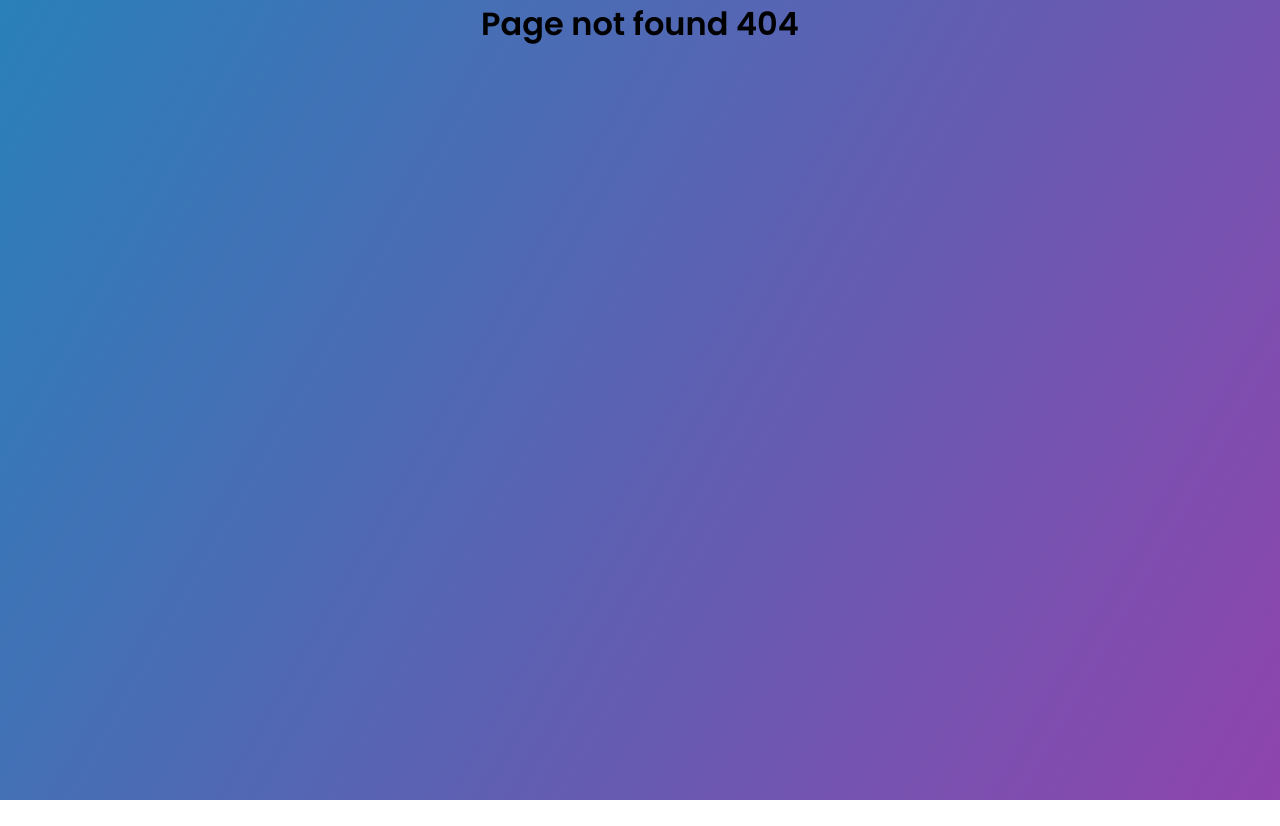
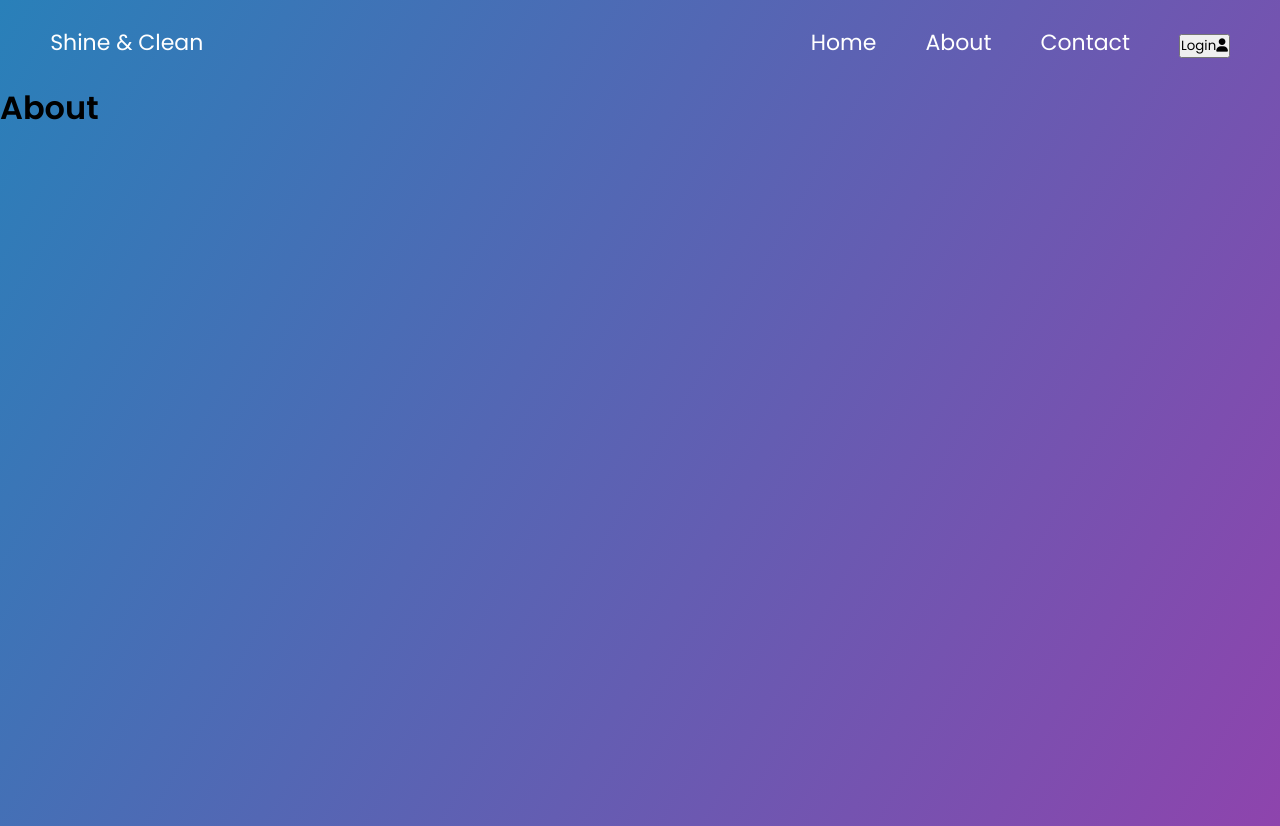
Before and after one commit to AD1121/group-project-app-react, a React (Create React App) app in the folder frontend/: page /about in a window 1280 px wide. Before the commit this address had no page. Before the commit the page ends 800 px from the top, so only its background shows below. Built offline with nearby package versions, Linux system fonts and the light colour scheme.

Commit message:
design made

```diff
--- a/frontend/public/index.html
+++ b/frontend/public/index.html
@@ -13,6 +13,20 @@
 
     <link rel="manifest" href="%PUBLIC_URL%/manifest.json" />
 
+    <!-- Fornawesome -->
+    <link
+      rel="stylesheet"
+      href="https://cdnjs.cloudflare.com/ajax/libs/font-awesome/6.4.0/css/all.min.css"
+    />
+
+    <!-- Google Fonts -->
+    <link rel="preconnect" href="https://fonts.googleapis.com" />
+    <link rel="preconnect" href="https://fonts.gstatic.com" crossorigin />
+    <link
+      href="https://fonts.googleapis.com/css2?family=Dancing+Script&display=swap"
+      rel="stylesheet"
+    />
+
     <title>React App</title>
   </head>
   <body>
--- a/frontend/src/App.css
+++ b/frontend/src/App.css
@@ -1,4 +1,4 @@
-.App {
+/* .App {
   text-align: center;
 }
 
@@ -35,4 +35,4 @@
   to {
     transform: rotate(360deg);
   }
-}
+} */
--- a/frontend/src/App.tsx
+++ b/frontend/src/App.tsx
@@ -1,16 +1,22 @@
 import './App.css';
-import { BrowserRouter as Router, Routes, Route, Link } from 'react-router-dom'
+import { BrowserRouter as Router, Routes, Route } from 'react-router-dom'
 import Homepage from './pages/Homepage';
 import Login from './pages/Login';
 import Userspage from './pages/Userspage';
 import Register from './pages/Register';
+import About from './pages/About';
+import Contact from './pages/Contact';
+import Menu from './components/Menu';
 
 function App() {
   return (
     <div className="App">
- <Router>
+      <Router>
+        <Menu></Menu>
         <Routes>
           <Route path='/' element={<Homepage />} />
+          <Route path='/about' element={<About />} />
+          <Route path='/contact' element={<Contact />} />
           <Route path='/login' element={<Login />} />
           <Route path='/register' element={<Register />} />
           <Route path='/userspage' element={<Userspage />} />
--- /dev/null
+++ b/frontend/src/components/Menu.tsx
@@ -0,0 +1,16 @@
+import { Link } from 'react-router-dom'
+import './menu.css'
+
+export default function Menu() {
+  return (
+    <div>
+      <ul>
+        <li>Shine & Clean</li>
+        <li className='push-right'> <Link className='links' to='/'>Home</Link> </li>
+        <li> <Link className='links' to='/about'>About </Link></li>
+        <li> <Link className='links' to='/contact'>Contact</Link> </li>
+        <li><button className='btn-user'>Login<i className="fa-solid fa-user"></i></button></li>
+      </ul>
+    </div>
+  )
+}
--- /dev/null
+++ b/frontend/src/components/menu.css
@@ -0,0 +1,22 @@
+ul {
+  display: flex;
+  justify-content: space-between;
+  font-family: 'Dancing Script', cursive;
+  color: #fff;
+  font-size: 22px;
+  list-style-type: none;
+  margin: 2% 2%;
+}
+
+li {
+  margin: 0 2%;
+}
+
+.push-right {
+  margin-left: auto;
+}
+
+.links {
+  color: #fff;
+  text-decoration: none;
+}
--- /dev/null
+++ b/frontend/src/pages/About.tsx
@@ -0,0 +1,8 @@
+
+export default function About() {
+  return (
+    <div>
+     <h1>About</h1>
+    </div>
+  )
+}
--- /dev/null
+++ b/frontend/src/pages/Contact.tsx
@@ -0,0 +1,8 @@
+
+export default function Contact() {
+  return (
+    <div>
+      <h1>Contact</h1>
+    </div>
+  )
+}
--- a/frontend/src/pages/Homepage.tsx
+++ b/frontend/src/pages/Homepage.tsx
@@ -1,7 +1,8 @@
-import React from 'react'
 
 export default function Homepage() {
   return (
-    <div>Homepage</div>
+    <div>
+      Homepage
+    </div>
   )
 }
```
